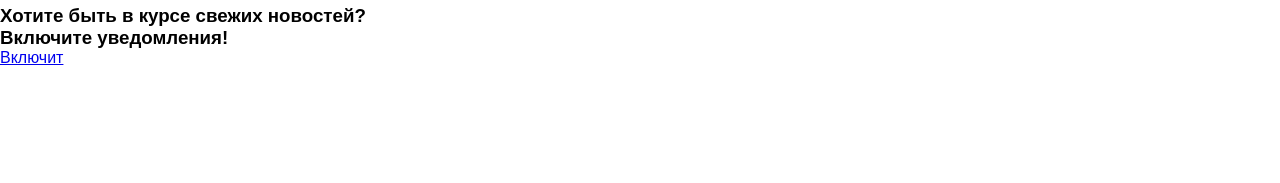
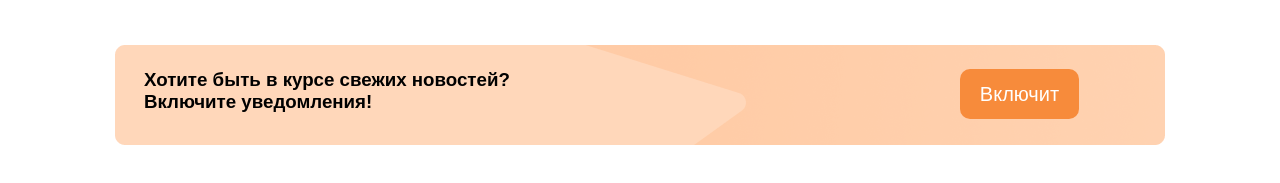
Before and after one commit to fostAbdukhalilov2007/Namanganliklar_24_2.0, a plain HTML site: page index.html in a window 1280 px wide. Shown: the part 1219-1402 px from the top of the page. Before the commit the page ends 1286 px from the top, so only its background shows below. Drawn offline with Linux system fonts and the light colour scheme.

Commit message:
test
test

```diff
--- a/css/style.css
+++ b/css/style.css
@@ -154,4 +154,39 @@ header {
     color: #5E5F61;
 }
 
-/* news end */
+/* news end *//* news end */
+
+/* on */
+
+.on {
+    display: flex;
+    justify-content: center;
+    align-items: center;
+    margin-top: 40px;
+    margin-bottom: 60px;
+}
+.on__border {
+    background-image: url(../img/fon.png);
+    width: 1050px;
+    height: 100px;
+}
+.on__text {
+    display: flex;
+    padding: 24px 29px;
+    width: 1050px;
+}
+.on__btn {
+    display: flex;
+    text-decoration: none;
+    color: #fff;
+    font-weight: 500;
+    font-size: 20px;
+    line-height: 24px;
+    margin-left: 450px;
+    padding: 13px 20px;
+    align-items: center;
+    background: #F78B3B;
+    border-radius: 10px;
+}
+
+/* on end */
--- a/index.html
+++ b/index.html
@@ -181,7 +181,7 @@
 
 
         <section class="on">
-            <div class="on_border">
+            <div class="on__border">
                 <div class="on__text">
                     <h3>Хотите быть в курсе свежих новостей? <br>
                         Включите уведомления!</h3>
```
Also changed, not shown: img/fon.png (added).
